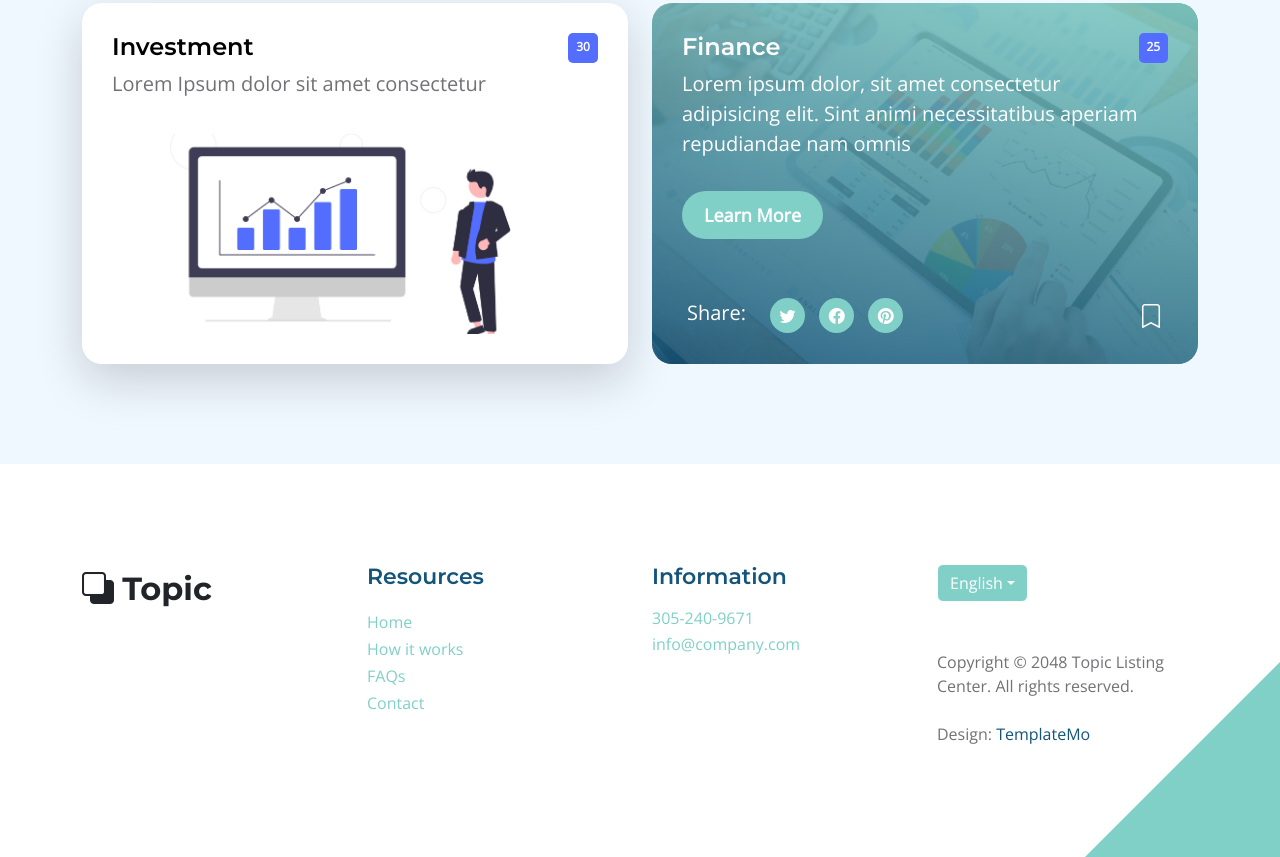
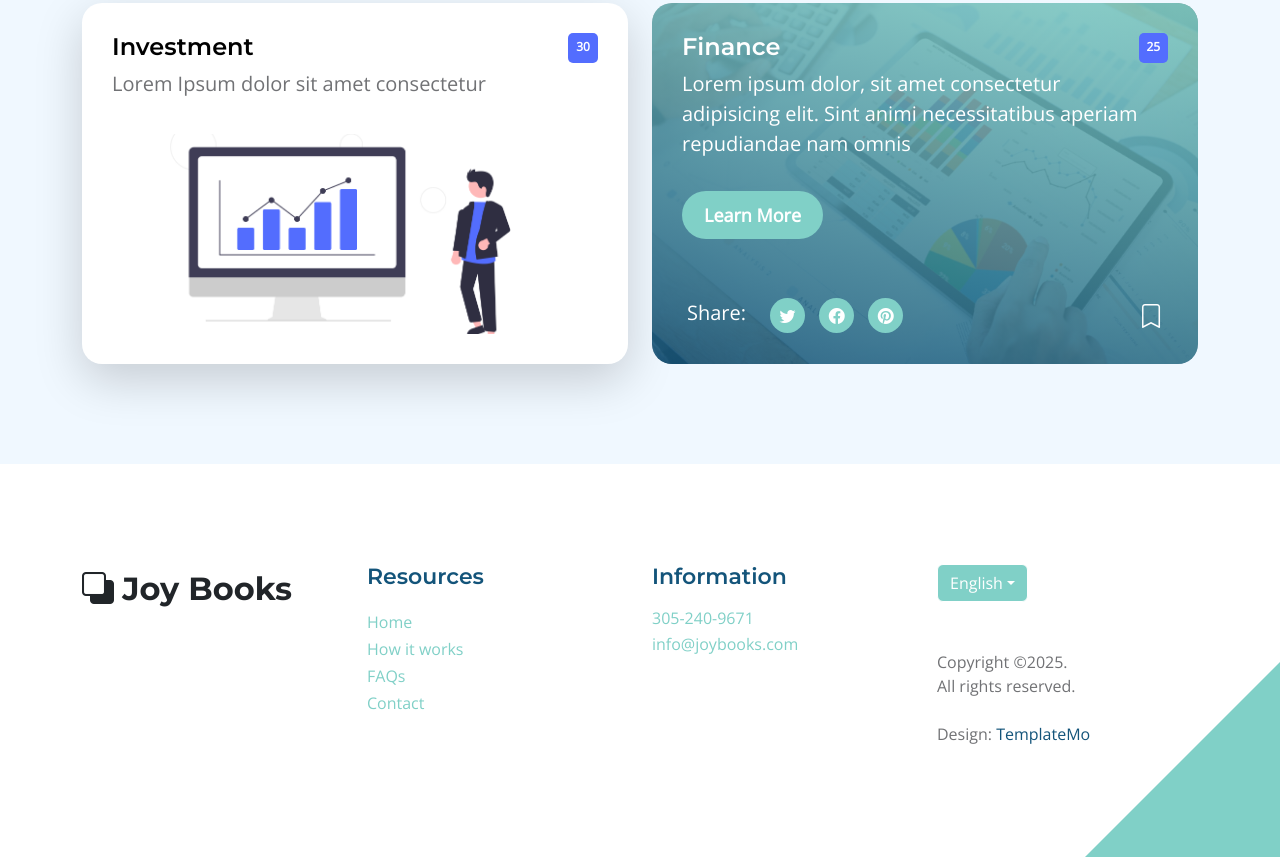
Before and after one commit to itshemanthdev/experiencetask, a plain HTML site: page topics-listing.html in a window 1280 px wide. Shown: the part 1943-2800 px from the top of the page. Drawn offline with nearby package versions, Linux system fonts and the light colour scheme.

Commit message:
Update topics-listing.html

```diff
--- a/topics-listing.html
+++ b/topics-listing.html
@@ -7,7 +7,7 @@
         <meta name="description" content="">
         <meta name="author" content="">
 
-        <title>Topic Listing Page</title>
+        <title>Joy Books</title>
 
         <!-- CSS FILES -->
         <link rel="preconnect" href="https://fonts.googleapis.com">
@@ -38,7 +38,7 @@ https://templatemo.com/tm-590-topic-listing
                 <div class="container">
                     <a class="navbar-brand" href="index.html">
                         <i class="bi-back"></i>
-                        <span>Topic</span>
+                        <span>Joy Books</span>
                     </a>
 
                     <div class="d-lg-none ms-auto me-4">
@@ -298,7 +298,7 @@ https://templatemo.com/tm-590-topic-listing
                     <div class="col-lg-3 col-12 mb-4 pb-2">
                         <a class="navbar-brand mb-2" href="index.html">
                             <i class="bi-back"></i>
-                            <span>Topic</span>
+                            <span>Joy Books</span>
                         </a>
                     </div>
 
@@ -334,8 +334,8 @@ https://templatemo.com/tm-590-topic-listing
                         </p>
 
                         <p class="text-white d-flex">
-                            <a href="mailto:info@company.com" class="site-footer-link">
-                                info@company.com
+                            <a href="mailto:info@joybooks.com" class="site-footer-link">
+                                info@joybooks.com
                             </a>
                         </p>
                     </div>
@@ -354,7 +354,7 @@ https://templatemo.com/tm-590-topic-listing
                             </ul>
                         </div>
 
-                        <p class="copyright-text mt-lg-5 mt-4">Copyright © 2048 Topic Listing Center. All rights reserved.
+                        <p class="copyright-text mt-lg-5 mt-4">Copyright ©2025. <br>All rights reserved.
                         <br><br>Design: <a rel="nofollow" href="https://templatemo.com" target="_blank">TemplateMo</a></p>
 
                     </div>
@@ -370,4 +370,5 @@ https://templatemo.com/tm-590-topic-listing
         <script src="js/custom.js"></script>
 
     </body>
+
 </html>
```
